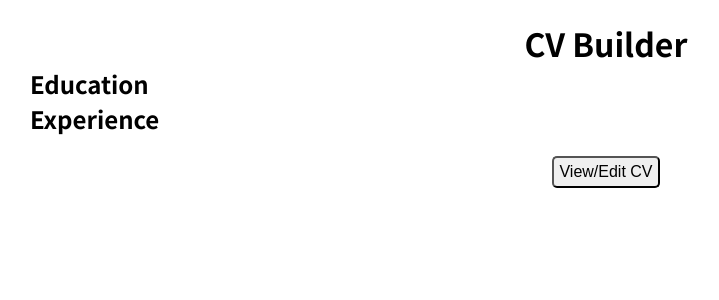
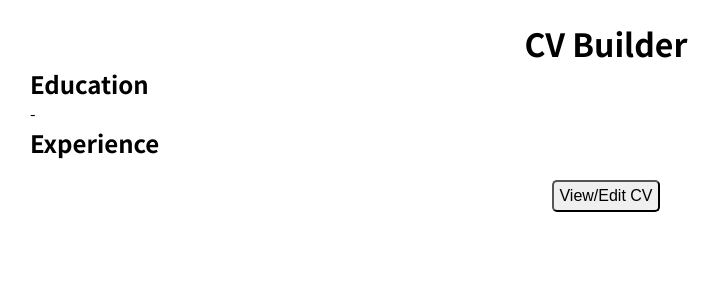
Before and after one commit to raych2/cv-project, a React (Create React App) app: page / in a window 1280 px wide. Both pictures are taken after a click on the button "View/Edit CV". Shown: the top 300 px of the page, without its empty margins (34-753 px from the left). Built offline with nearby package versions, Linux system fonts and the light colour scheme.

Commit message:
Fix problem with editing school by deleting schoolList state

```diff
--- a/src/components/Education.js
+++ b/src/components/Education.js
@@ -1,20 +1,39 @@
 import React from "react";
 
-class Education extends React.Component {
+/*class Education extends React.Component {
   render() {
     const schoolList = this.props.schoolList;
+    //const deleteSchool = this.props.deleteSchool;
     return (
-      <div className="view">
-        {schoolList.map((school, index) => {
+      <div className="education-view">
+        {schoolList.map((item, index) => {
           return (
             <div key={index} id={index}>
-              {school}
+              <div>{item.degree}</div>
+              <div>{item.school}</div>
+              <div>{item.start}-{item.end}</div>
             </div>
           );
         })}
       </div>
     );
   }
+}*/
+class Education extends React.Component {
+  render() {
+    //const schoolList = this.props.schoolList;
+    const school = this.props.school;
+    const degree = this.props.degree;
+    const start = this.props.start;
+    const end = this.props.end;
+    return (
+      <div className="education-view">
+            <div className="degree">{degree}</div>
+            <div className="schoolName">{school}</div>
+            <div className="dates">{start}-{end}</div>
+      </div>
+    );
+  }
 }
 
 export default Education;
--- a/src/components/EducationForm.js
+++ b/src/components/EducationForm.js
@@ -9,7 +9,6 @@ class EducationForm extends React.Component {
       degree: "",
       start: "",
       end: "",
-      schoolList: [],
     };
   }
 
@@ -20,20 +19,8 @@ class EducationForm extends React.Component {
     });
   };
 
-  onSubmitEntry = (e) => {
-    e.preventDefault();
-    this.setState({
-      schoolList: this.state.schoolList.concat([
-        this.state.school,
-        this.state.degree,
-        this.state.start,
-        this.state.end,
-      ]),
-    });
-  };
-
   render() {
-    const { schoolList } = this.state;
+    const { school, degree, start, end} = this.state;
     const submitted = this.props.submitted;
     const addSchool = this.props.addSchool;
     const cancelSchool = this.props.cancelSchool;
@@ -72,21 +59,18 @@ class EducationForm extends React.Component {
             onChange={this.handleInputChange}
             placeholder="June 2019"
           />
-          <button type="submit">
-            <i class="far fa-save fa-lg"></i> School
-          </button>
         </form>
         <div className="btn-container">
           <button onClick={addSchool}>
             <i className="btn-icon" class="fas fa-plus fa-lg"></i> School
           </button>
           <button onClick={cancelSchool}>
-            <i className="btn-icon" class="far fa-trash-alt fa-lg"></i> School
+            <i class="far fa-trash-alt fa-lg"></i> Form
           </button>
         </div>
       </div>
     ) : (
-      <Education schoolList={schoolList} />
+      <Education school={school} degree={degree} start={start} end={end}/>
     );
   }
 }
```
